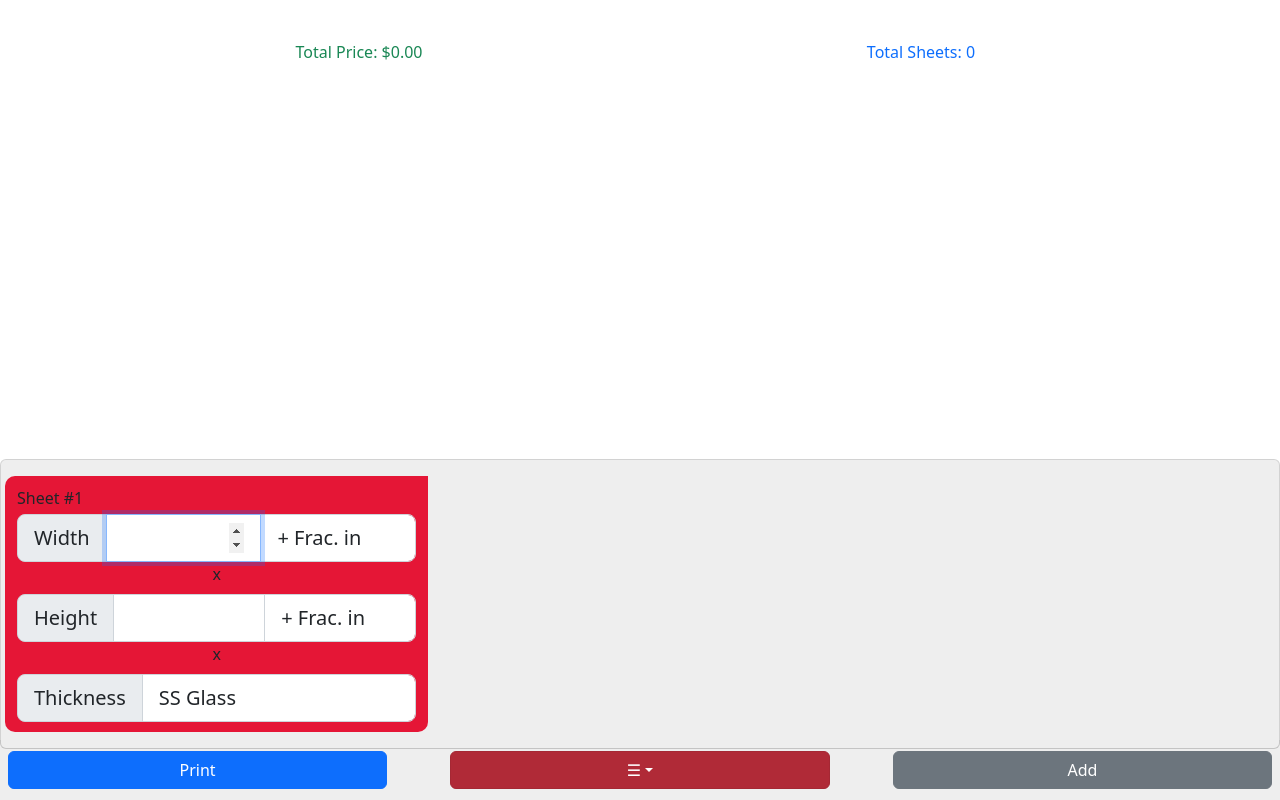
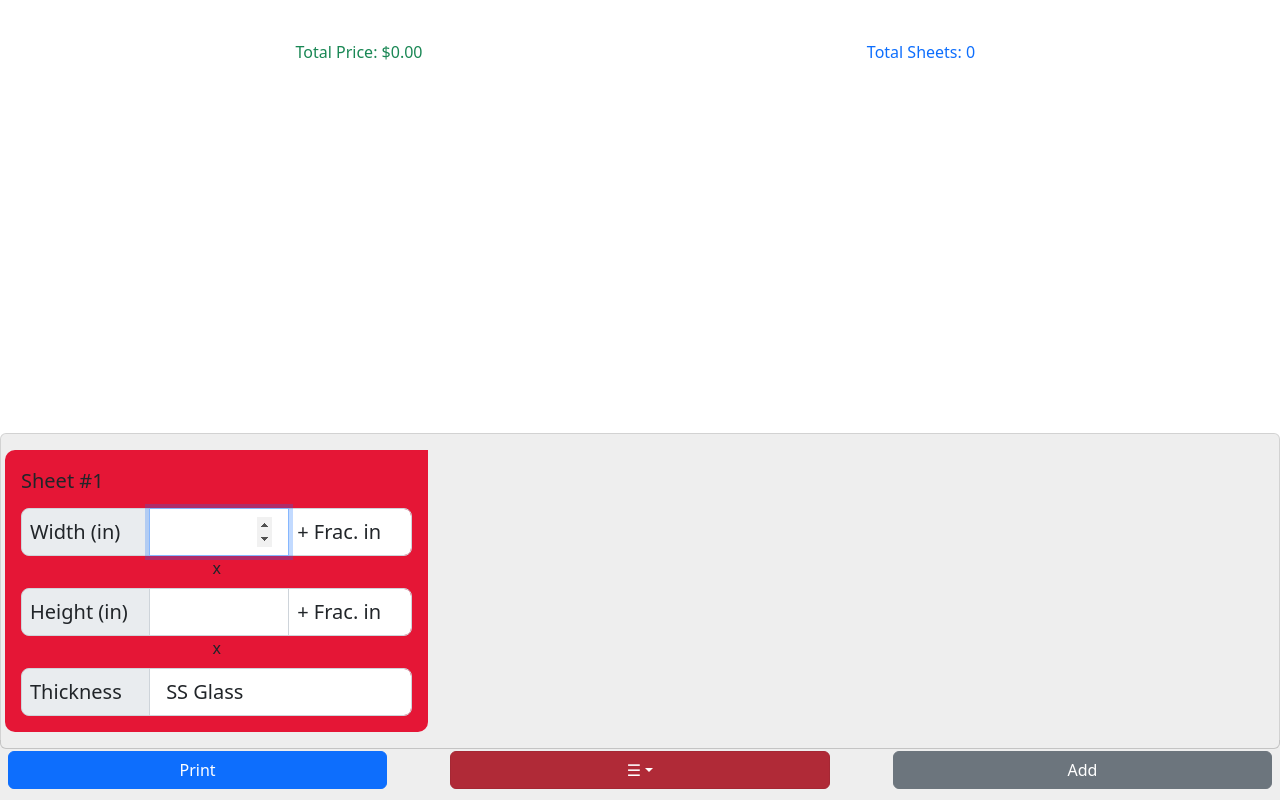
Before and after one commit to nicholasmelliott/sheet-cut, a React (Vite) app: page / in a window 1280 px wide. Built offline with nearby package versions, Linux system fonts and the light colour scheme.

Commit message:
Update input labels to be uniform size and adjust inner text accordingly. Update form header font size

```diff
--- a/src/components/RespList/respList.css
+++ b/src/components/RespList/respList.css
@@ -15,3 +15,7 @@
     width: 100px;
     /* height: 50px; */
 }
+
+.input-label {
+    width: 33%;
+}
--- a/src/components/RespList/respList.jsx
+++ b/src/components/RespList/respList.jsx
@@ -81,10 +81,12 @@ const ResponsiveList = (props) => {
       <div className="resp-list-container resp-list-testimonial-group">
         <div className="row"  ref={containerRef}>
         {rows.map((row, index) => (
-          <div key={index} className="testGroupCol col-12 col-md-4" style={{ backgroundColor: getHexColorByIndex(row.colorIndex) }}>
+          <div key={index} className="testGroupCol col-12 col-md-4 p-3" style={{ backgroundColor: getHexColorByIndex(row.colorIndex) }}>
           <Form>
           <Row key={index}>
-            <div className='col-8 mb-1'>Sheet #{index + 1}</div>
+            <div className='col-8 mb-1 pl-4 pb-2'>
+              <span className="fs-5">Sheet #{index + 1}</span>
+            </div>
             <div className='d-flex justify-content-end col-4'>
               {rows.length > 1 && (
                 <CloseButton className="mb-1" variant="white" onClick={() => deleteRow(index)}/>
@@ -94,7 +96,7 @@ const ResponsiveList = (props) => {
           <Row>
             <Col>
             <InputGroup className='input-group-lg'>
-              <InputGroup.Text>Width</InputGroup.Text>
+              <InputGroup.Text className="input-label p-2">Width (in)</InputGroup.Text>
               <Form.Control
                 inputMode="numeric"
                 type="number"
@@ -105,6 +107,7 @@ const ResponsiveList = (props) => {
                 ref={firstInputRef}
               />
               <Form.Control
+                className="p-2"
                 as="select"
                 name="widthFraction"
                 value={row.widthFraction}
@@ -128,7 +131,7 @@ const ResponsiveList = (props) => {
             <Row className="mt-2">
             <Col>
             <InputGroup className='input-group-lg'>
-              <InputGroup.Text>Height</InputGroup.Text>
+              <InputGroup.Text className="input-label p-2">Height (in)</InputGroup.Text>
               <Form.Control
                 inputMode="numeric"
                 type="number"
@@ -138,6 +141,7 @@ const ResponsiveList = (props) => {
                 onChange={(e) => handleIntInputChange(e, index)}
               />
               <Form.Control
+                className="p-2"
                 as="select"
                 name="heightFraction"
                 value={row.heightFraction}
@@ -161,7 +165,7 @@ const ResponsiveList = (props) => {
             <Row className="mt-2">
           <Col>
           <InputGroup className='input-group-lg'>
-              <InputGroup.Text>Thickness</InputGroup.Text>
+              <InputGroup.Text className="input-label p-2">Thickness</InputGroup.Text>
             <Form.Control
               as="select"
               name="thicknessFraction"
```
